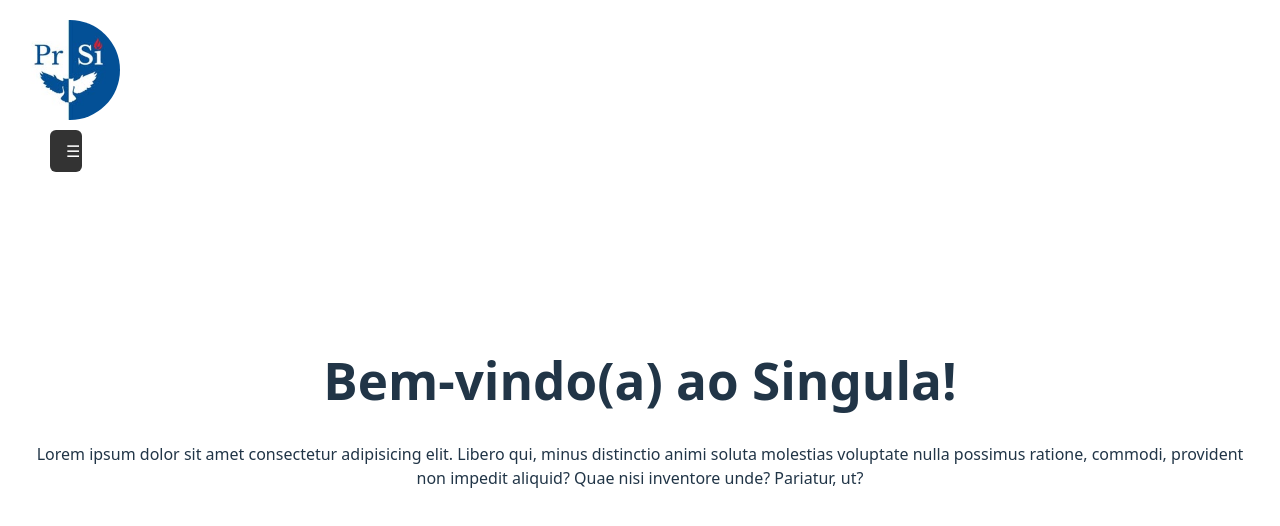
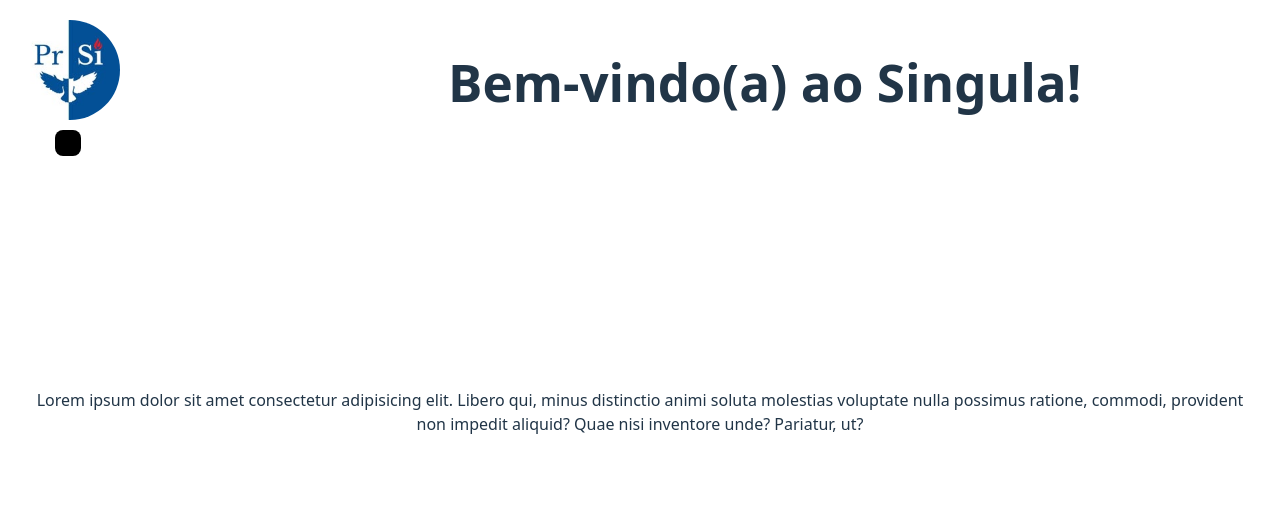
Before and after one commit to ps-vitor/Singula-Project, a React (Vite) app in the folder client/: page / in a window 1280 px wide. Shown: the top 526 px of the page. Built offline with nearby package versions, Linux system fonts and the light colour scheme; no server answers.

Commit message:
fixed button

```diff
--- a/client/src/components/Header.tsx
+++ b/client/src/components/Header.tsx
@@ -2,6 +2,7 @@
 import { Link } from "react-router-dom";
 import singulaLogo from '/images/singula.jpg'
 import  styles  from  '../styles/Header.module.css'
+import  {FaBars}   from    'react-icons/fa';
 
 export  default function    Header(){
     const[open,setOpen]=useState(false)
@@ -12,16 +13,17 @@
 
     return(
         <header className={styles.header}>
-            <Link   to="/">
+            <Link   to="/"  onClick={()=>setOpen(false)}>
             <img src={singulaLogo} className={styles.logo} alt="Singula logo" />
             </Link>
             <div    className={styles.menuContainer}>
-                <button className={styles.menuButton} onClick={toggleMenu}>☰</button>
+                <button className={styles.menuButton} onClick={toggleMenu}><FaBars />
+                </button>
                 {open && (
                   <ul className={styles.dropdown}>
-                    <li><Link to="/">Início</Link></li>
-                    <li><Link to="/aulas">Aulas</Link></li>
-                    <li><Link to="/artigos">Artigos</Link></li>
+                    <li><Link to="/"  onClick={toggleMenu}>Início</Link></li>
+                    <li><Link to="/aulas" onClick={toggleMenu}>Aulas</Link></li>
+                    <li><Link to="/artigos" onClick={toggleMenu}>Artigos</Link></li>
                   </ul>
                 )}
             </div>
--- a/client/src/styles/Header.module.css
+++ b/client/src/styles/Header.module.css
@@ -5,56 +5,53 @@
     left: 20px;
     border-radius: 50%;
 }
+
 .menuButton{
-    position: fixed;
-    width: 20px;
+    background: black;
+    border: none;
+    cursor: pointer;
+    position:   fixed;
+    padding:    5px;
     top: 130px;
-    left: 50px;
+    left: 55px;
+    display:  flex;
+    justify-content:  center;
+    align-items:  center;
 }
 
 .menuContainer {
-  position: relative;
-  display: inline-block;
+    position: relative;
+    display: inline-block;
 }
 
-.menuButton {
-  background-color: #333;
-  color: white;
-  padding: 10px 16px;
-  font-size: 16px;
-  border: none;
-  border-radius: 6px;
-  cursor: pointer;
-}
-
-.menuButton:hover {
-  background-color: #555;
-}
 
 .dropdown {
-  position: absolute;
-  right: 0;
-  background-color: white;
+  position: fixed;
+  top: 115px; /* Tente ajustar este valor */
+  left: 100px; /* Garante um espaço de 10px à direita do botão */
+  /* background-color: white; */
   min-width: 160px;
-  margin-top: 8px;
   box-shadow: 0 8px 16px rgba(0,0,0,0.2);
   z-index: 20;
+  background-color: black;
   border-radius: 8px;
   overflow: hidden;
+  padding-left: 0;
+  margin-left: 0;
 }
 
 .dropdown li {
   list-style: none;
-  border-bottom: 1px solid #eee;
 }
 
 .dropdown li a {
   display: block;
   padding: 12px;
   text-decoration: none;
-  color: #333;
+  color: white; /* Texto branco */
+  border:   none;
 }
 
 .dropdown li a:hover {
-  background-color: #f0f0f0;
+  background-color: #333;
 }
--- a/client/src/styles/Home.module.css
+++ b/client/src/styles/Home.module.css
@@ -4,5 +4,7 @@
     background-color:   brown;
 }
 .welcomeText{
-    position: relative;
+    position: fixed;
+    top: 20px;
+    left:35%;
 }
--- /dev/null
+++ b/package.json
@@ -0,0 +1,5 @@
+{
+  "dependencies": {
+    "react-icons": "^5.5.0"
+  }
+}
```
Also changed, not shown: 1 other file (tests, documents, lock files or other folders).
